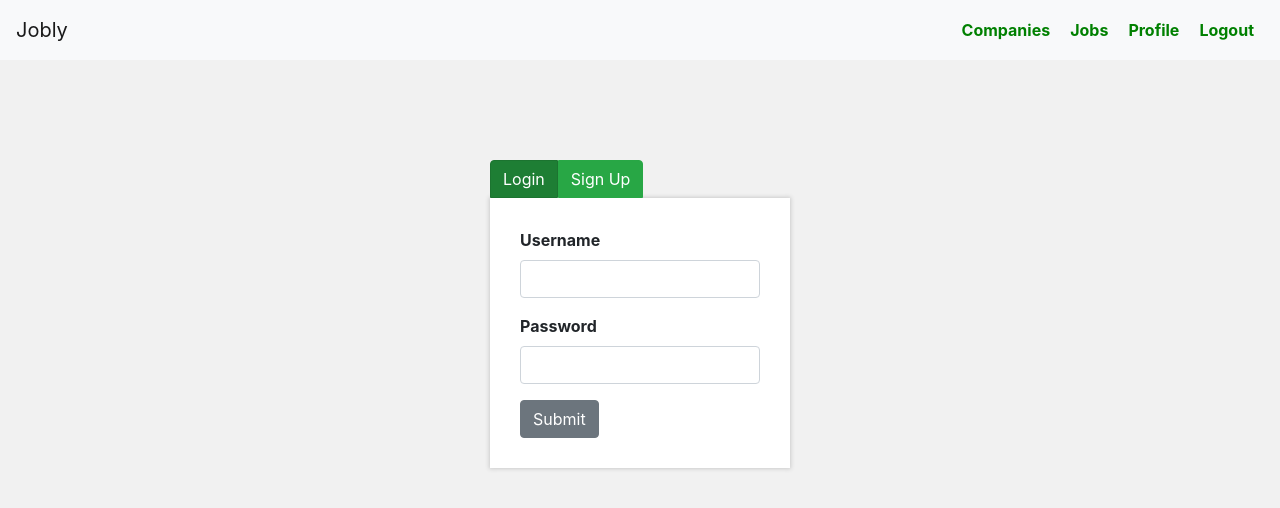
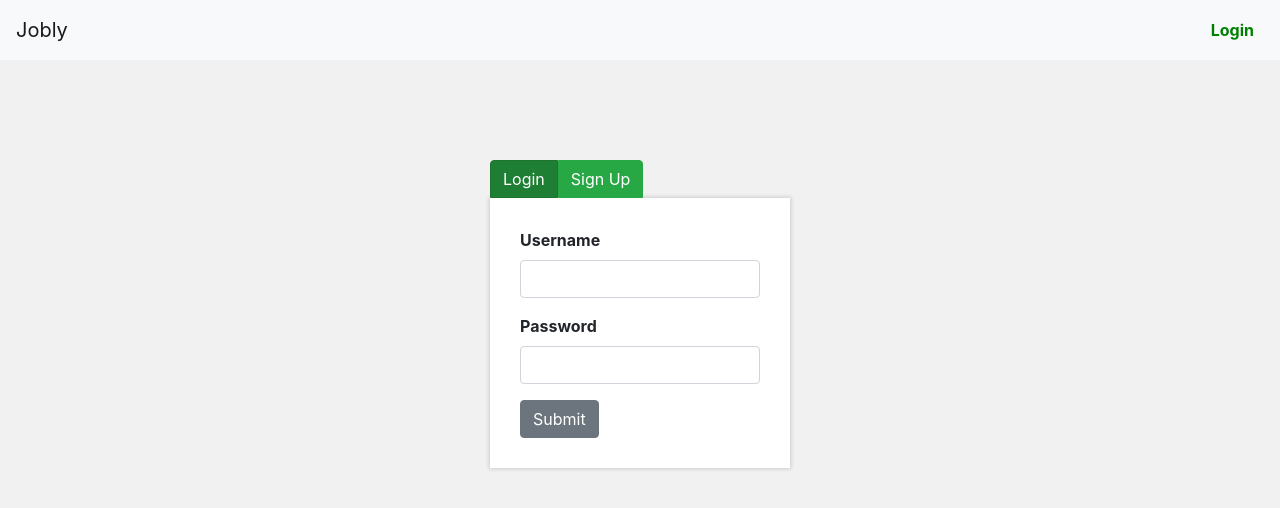
Before and after one commit to jakejg/react-jobly, a React (Create React App) app: page /login in a window 1280 px wide. Shown: the top 508 px of the page. Built offline with nearby package versions, Linux system fonts and the light colour scheme; sample sign-in values are in the browser's storage.

Commit message:
changed token data to an object with token and username to store in local storeage

```diff
--- a/src/Api.js
+++ b/src/Api.js
@@ -2,7 +2,7 @@ import axios from "axios";
 
 class JoblyAPI {
     static async request(endpoint, paramsOrData = {}, verb= "get") {
-        paramsOrData._token = localStorage.getItem('token');
+        paramsOrData._token = JSON.parse(localStorage.getItem('token')).token;
 
         console.debug("API Call:", endpoint, paramsOrData, verb);
 
--- a/src/App.js
+++ b/src/App.js
@@ -7,26 +7,26 @@ import TokenContext from './TokenContext';
 import JoblyApi from './Api';
 
 function App() {
-    const [token, setToken] = useLocalStorage('token');
-    const [username, setUsername ] = useLocalStorage('username');
+    const [tokenData, setTokenData] = useLocalStorage('token', {token: '', username: ''});
+    // const [username, setUsername ] = useLocalStorage('username');
     const [currUser, setCurrUser ] = useState({});
     console.log(currUser)
-    console.log(token)
+    console.log(tokenData)
 
 
     useEffect(() => {
         const getUserData = async () => {
-            if (username){
-                let user = await JoblyApi.getUserData(username);
+            if (tokenData.username){
+                let user = await JoblyApi.getUserData(tokenData.username);
                 setCurrUser(currUser => ({...user}))
             }
         }
         getUserData();
-    }, [token, username])
+    }, [tokenData])
 
     return (
         <div className="App">
-            <TokenContext.Provider value={{token, setToken, setUsername}} >
+            <TokenContext.Provider value={{tokenData, setTokenData}} >
                 <NavBar />
                 <Routes currUser={currUser} setCurrUser={setCurrUser}/>
             </TokenContext.Provider>
--- a/src/CompaniesList.js
+++ b/src/CompaniesList.js
@@ -11,13 +11,13 @@ import { Redirect } from 'react-router-dom';
 const CompaniesList = () => {
     const [companies, setCompanies] = useFilter(JoblyAPI.getCompanies.bind(JoblyAPI));
 
-    const { token } = useContext(TokenContext);
+    const { tokenData } = useContext(TokenContext);
 
     useEffect(() => {
-        if (token) setCompanies();
+        if (tokenData.token) setCompanies();
     }, [])
 
-    if (!token) {
+    if (!tokenData.token) {
         return <Redirect to='/login' />
     }
 
--- a/src/CompanyDetail.js
+++ b/src/CompanyDetail.js
@@ -11,11 +11,11 @@ const CompanyDetail = () => {
     const [company, setCompany] = useState({jobs: []});
     const { handle } = useParams()
 
-    const { token } = useContext(TokenContext);
+    const { tokenData } = useContext(TokenContext);
 
     useEffect(() => {
         const getData = async () => {
-            if (token) {
+            if (tokenData.token) {
                 let data = await JoblyAPI.getCompany(handle)
                 setCompany(data)
             }
@@ -23,7 +23,7 @@ const CompanyDetail = () => {
         getData()
     },[])
 
-    if (!token) {
+    if (!tokenData.token) {
         return <Redirect to='/login' />
     }
 
--- a/src/JobList.js
+++ b/src/JobList.js
@@ -10,13 +10,13 @@ import { Redirect } from 'react-router-dom';
 const JobList = () => {
     const [jobs, setJobs] = useFilter(JoblyAPI.getJobs.bind(JoblyAPI));
 
-    const { token } = useContext(TokenContext);
+    const { tokenData } = useContext(TokenContext);
 
     useEffect(() => {
-        if (token) setJobs();
+        if (tokenData.token) setJobs();
     }, [])
 
-    if (!token) {
+    if (!tokenData.token) {
         return <Redirect to='/login' />
     }
 
--- a/src/LoginOrSignup.js
+++ b/src/LoginOrSignup.js
@@ -13,7 +13,7 @@ const LoginOrSignup = ({
     const [signup, setSignup] = useState(false);
     const [formData, setFormData] = useState({username: "", password:  "", first_name: "", last_name: "", email: ""});
     const [errors, setErrors] = useState([]);
-    const { setToken, setUsername} = useContext(TokenContext);
+    const { setTokenData } = useContext(TokenContext);
 
     const history = useHistory();
 
@@ -31,8 +31,7 @@ const LoginOrSignup = ({
             setErrors(token)
         }
         else {
-            setToken(token);
-            setUsername(formData.username)
+            setTokenData({token, username: formData.username});
             history.push(`/companies`)
         }
     }
--- a/src/NavBar.js
+++ b/src/NavBar.js
@@ -15,11 +15,10 @@ import TokenContext from './TokenContext'
 const NavBar = () => {
     const [isOpen, setIsOpen] = useState(false);
     const toggle = () => setIsOpen(!isOpen);
-    const { token, setToken, setUsername } = useContext(TokenContext);
+    const { tokenData, setTokenData } = useContext(TokenContext);
 
     const logout = () => {
-        setToken('');
-        setUsername('');
+        setTokenData({token: "", username: ""});
     }
 
     const links = ['Companies', 'Jobs', 'Profile']
@@ -45,7 +44,7 @@ const NavBar = () => {
                 <NavbarToggler onClick={toggle} />
                 <Collapse className='NavBar-collapse' isOpen={isOpen} navbar>
                     <Nav navbar>
-                        {token? loggedInView: loggedOutView }
+                        {tokenData.token? loggedInView: loggedOutView }
                     </Nav>
                 </Collapse>
             </Navbar>
--- a/src/hooks/useLocalStorage.js
+++ b/src/hooks/useLocalStorage.js
@@ -1,14 +1,13 @@
 import { useState } from 'react';
 
 const useLocalStorage = (item, defaultValues) => {
-    let INITIAL_STATE = localStorage.getItem(item) || defaultValues;
+    let INITIAL_STATE = JSON.parse(localStorage.getItem(item)) || defaultValues;
     const [state, setState] = useState(INITIAL_STATE);
 
     const setLocalStorage = (newItem) => {
-        localStorage.setItem(item, newItem);
+        localStorage.setItem(item, JSON.stringify(newItem));
         setState(state => newItem)
         }
-
 
     return [state, setLocalStorage]
 }
```
